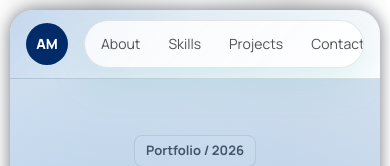
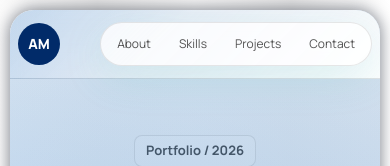
Before and after one commit to SefYek/portfolio, a Next.js app: page / in a window 390 px wide. Shown: the top 166 px of the page. Built offline with nearby package versions, Linux system fonts and the light colour scheme; what @mui/material-nextjs would draw is missing.

Commit message:
fix header button responsive

```diff
--- a/src/components/layout/site-header.tsx
+++ b/src/components/layout/site-header.tsx
@@ -39,7 +39,7 @@ export function SiteHeader() {
             minHeight: { xs: 68, sm: 72 },
             gap: 2,
             justifyContent: "space-between",
-            px: { xs: 2, md: 5 },
+            px: { xs: 1, md: 5 },
           }}
         >
           <Typography
@@ -85,7 +85,7 @@ export function SiteHeader() {
                   py: 0.75,
                   borderRadius: 999,
                   color: "text.secondary",
-                  fontSize: 14,
+                  fontSize: { xs: 12, md: 14 },
                   whiteSpace: "nowrap",
                   transition: "all 0.25s ease",
                   "&:hover": {
```
